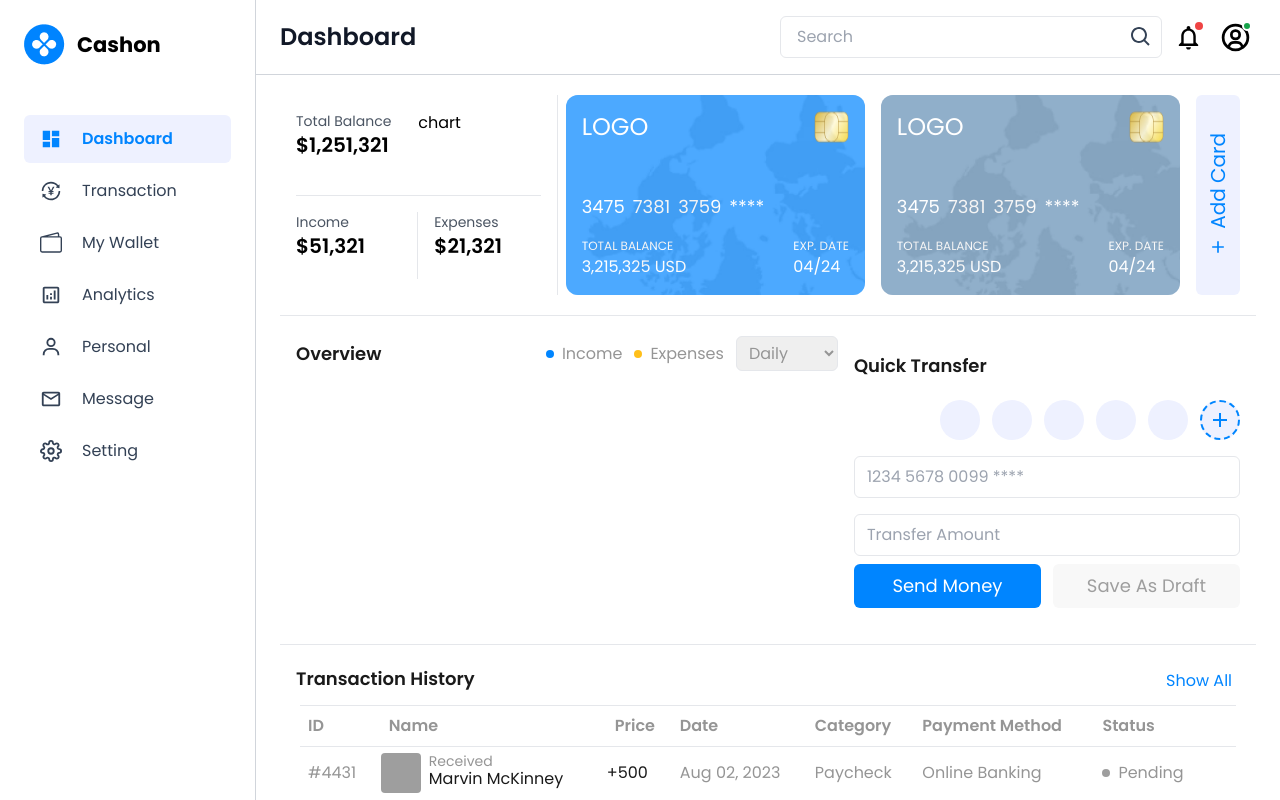
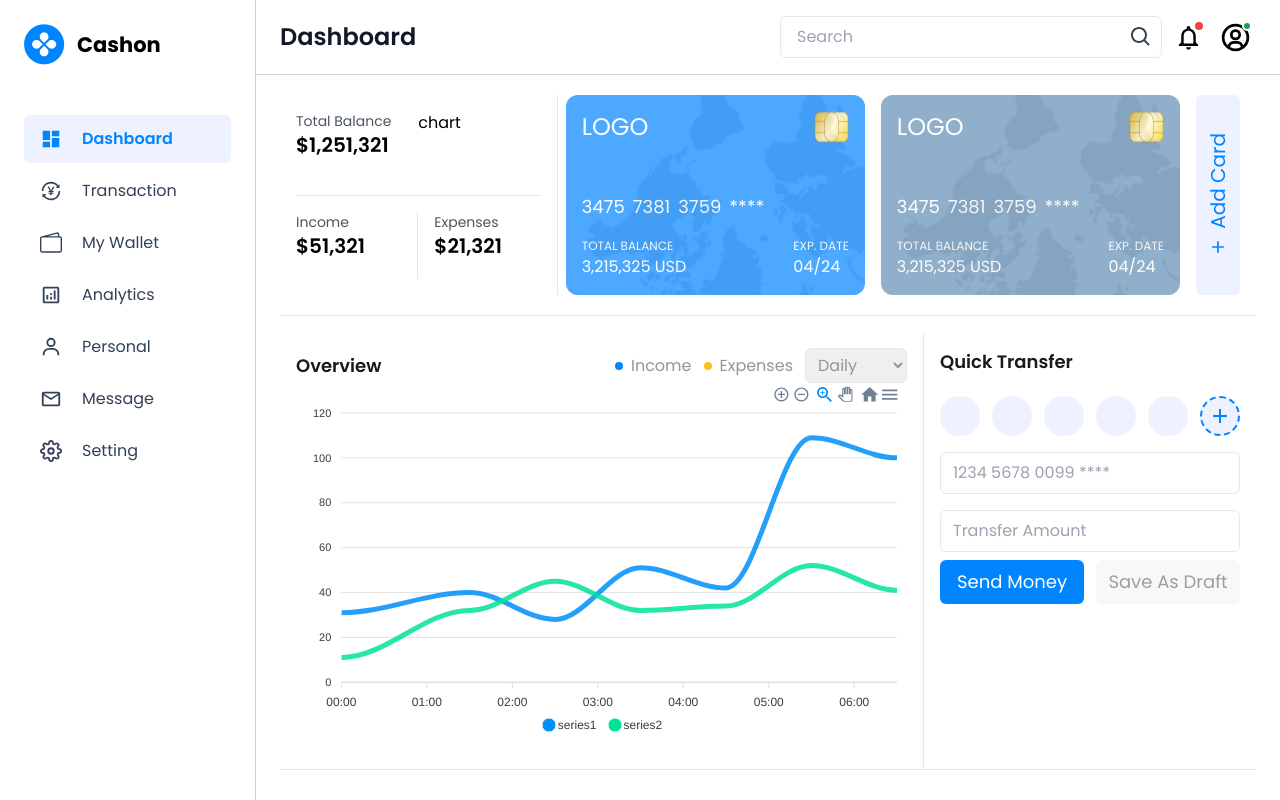
Before and after one commit to prosenjit-singha/dashboard-with-next, a Next.js app: page / in a window 1280 px wide. Shown: the top 800 px of the page. Built offline with nearby package versions, Linux system fonts and the light colour scheme.

Commit message:
Middle chart added

```diff
--- a/components/Dashboard/MiddleSection/Overview.tsx
+++ /dev/null
@@ -1,28 +0,0 @@
-type Props = React.ComponentProps<"div">;
-
-function Overview(props: Props) {
-  return (
-    <div {...props}>
-      <div className="flex gap-2 items-center">
-        <h2 className="text-lg font-semibold text-[#1A1A1A]">Overview</h2>
-        <div className="text-[#959595] flex gap-3 ml-auto">
-          <p className="flex items-center gap-2">
-            <span className="w-2 h-2 rounded-full bg-[#0085FF]" />
-            Income
-          </p>
-          <p className="flex items-center gap-2">
-            <span className="w-2 h-2 rounded-full bg-[#FFBF1A]" />
-            Expenses
-          </p>
-          <select className="px-2 py-1 border rounded-md focus-visible:outline-primary">
-            <option value="Daily">Daily</option>
-            <option value="Weekly">Weekly</option>
-            <option value="Monthly">Monthly</option>
-            <option value="Yearly">Yearly</option>
-          </select>
-        </div>
-      </div>
-    </div>
-  );
-}
-export default Overview;
--- /dev/null
+++ b/components/Dashboard/MiddleSection/Overview/BigChart.tsx
@@ -0,0 +1,88 @@
+import React from "react";
+import Chart from "react-apexcharts";
+
+function BigChart() {
+  if (window !== undefined) {
+    return (
+      <Chart
+        options={{
+          chart: {
+            height: 350,
+            type: "area",
+          },
+          dataLabels: {
+            enabled: false,
+          },
+          stroke: {
+            curve: "smooth",
+          },
+          xaxis: {
+            type: "datetime",
+            categories: [
+              "2018-09-19T00:00:00.000Z",
+              "2018-09-19T01:30:00.000Z",
+              "2018-09-19T02:30:00.000Z",
+              "2018-09-19T03:30:00.000Z",
+              "2018-09-19T04:30:00.000Z",
+              "2018-09-19T05:30:00.000Z",
+              "2018-09-19T06:30:00.000Z",
+            ],
+          },
+          tooltip: {
+            x: {
+              format: "dd/MM/yy HH:mm",
+            },
+          },
+        }}
+        series={series}
+        height={355}
+      />
+    );
+  }
+
+  return null;
+}
+
+export default BigChart;
+
+// dummy data
+const series = [
+  {
+    name: "series1",
+    data: [31, 40, 28, 51, 42, 109, 100],
+  },
+  {
+    name: "series2",
+    data: [11, 32, 45, 32, 34, 52, 41],
+  },
+];
+
+const options = {
+  chart: {
+    height: 350,
+    type: "area",
+  },
+  dataLabels: {
+    enabled: false,
+  },
+  stroke: {
+    curve: "smooth",
+  },
+  xaxis: {
+    type: "datetime",
+    categories: [
+      "2018-09-19T00:00:00.000Z",
+      "2018-09-19T01:30:00.000Z",
+      "2018-09-19T02:30:00.000Z",
+      "2018-09-19T03:30:00.000Z",
+      "2018-09-19T04:30:00.000Z",
+      "2018-09-19T05:30:00.000Z",
+      "2018-09-19T06:30:00.000Z",
+    ],
+  },
+  tooltip: {
+    x: {
+      format: "dd/MM/yy HH:mm",
+    },
+  },
+};
--- /dev/null
+++ b/components/Dashboard/MiddleSection/Overview/Header.tsx
@@ -0,0 +1,27 @@
+import React from "react";
+
+function OverviewHeader() {
+  return (
+    <div className="flex gap-2 items-center">
+      <h2 className="text-lg font-semibold text-[#1A1A1A]">Overview</h2>
+      <div className="text-[#959595] flex gap-3 ml-auto">
+        <p className="flex items-center gap-2">
+          <span className="w-2 h-2 rounded-full bg-[#0085FF]" />
+          Income
+        </p>
+        <p className="flex items-center gap-2">
+          <span className="w-2 h-2 rounded-full bg-[#FFBF1A]" />
+          Expenses
+        </p>
+        <select className="px-2 py-1 border rounded-md focus-visible:outline-primary">
+          <option value="Daily">Daily</option>
+          <option value="Weekly">Weekly</option>
+          <option value="Monthly">Monthly</option>
+          <option value="Yearly">Yearly</option>
+        </select>
+      </div>
+    </div>
+  );
+}
+
+export default OverviewHeader;
--- /dev/null
+++ b/components/Dashboard/MiddleSection/Overview/index.tsx
@@ -0,0 +1,18 @@
+import OverviewHeader from "./Header";
+import BigChart from "./BigChart";
+import dynamic from "next/dynamic";
+
+type Props = React.ComponentProps<"div">;
+
+const Chart = dynamic(() => import("./BigChart"), { ssr: false });
+
+function Overview(props: Props) {
+  return (
+    <div {...props}>
+      {/* Header */}
+      <OverviewHeader />
+      <Chart />
+    </div>
+  );
+}
+export default Overview;
--- a/components/Dashboard/MiddleSection/QuickTransfer.tsx
+++ b/components/Dashboard/MiddleSection/QuickTransfer.tsx
@@ -11,7 +11,10 @@ function QuickTransfer(props: Props) {
       {/* */}
       <div className="flex justify-end gap-3 w-full overflow-x-auto my-2">
         {[1, 2, 3, 4, 5].map((i) => (
-          <button className="w-[40px] h-[40px] bg-[#EEF1FF] rounded-full" />
+          <button
+            key={i}
+            className="w-[40px] h-[40px] bg-[#EEF1FF] rounded-full"
+          />
         ))}
         <button className="w-[40px] h-[40px] bg-[#EEF1FF] rounded-full flex justify-center items-center text-2xl text-primary border-dashed border-primary border-2">
           <MdAdd />
--- a/components/Dashboard/MiddleSection/index.tsx
+++ b/components/Dashboard/MiddleSection/index.tsx
@@ -3,8 +3,8 @@ import QuickTransfer from "./QuickTransfer";
 
 function MiddleSection() {
   return (
-    <section className="py-5 pl-4 mx-6 flex border-b-[1px]">
-      <Overview className="basis-full" />
+    <section className="mx-6 flex border-b-[1px] my-4">
+      <Overview className="basis-full p-4 border-r-[1px]" />
       <QuickTransfer className="p-4" />
     </section>
   );
--- a/components/Dashboard/TransactionHistory/index.tsx
+++ b/components/Dashboard/TransactionHistory/index.tsx
@@ -11,7 +11,7 @@ function TransactionHistory() {
           <TableHeader />
           <tbody>
             {transactionHistory.map((data) => (
-              <TableRow data={data} />
+              <TableRow data={data} key={data.id} />
             ))}
           </tbody>
         </table>
```
